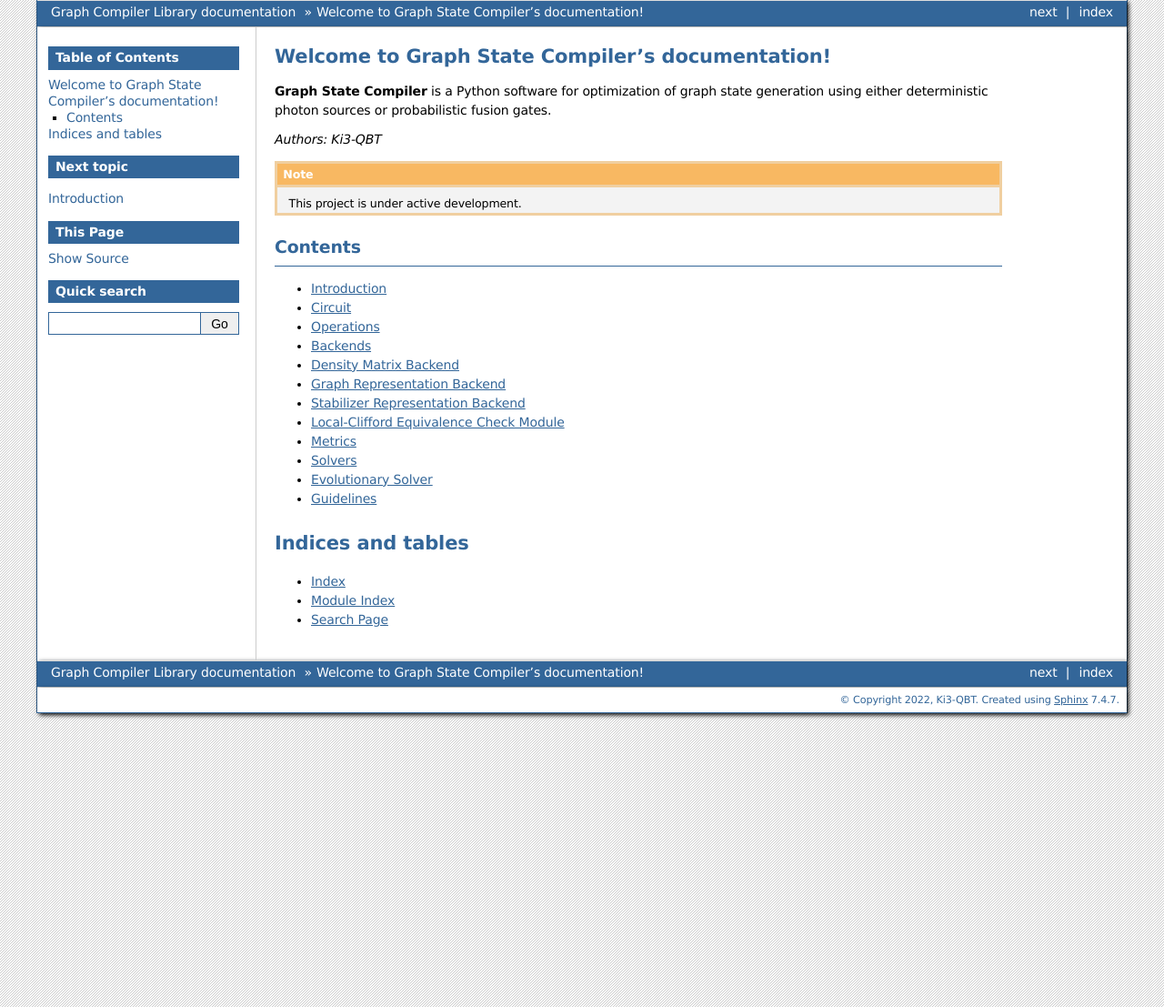
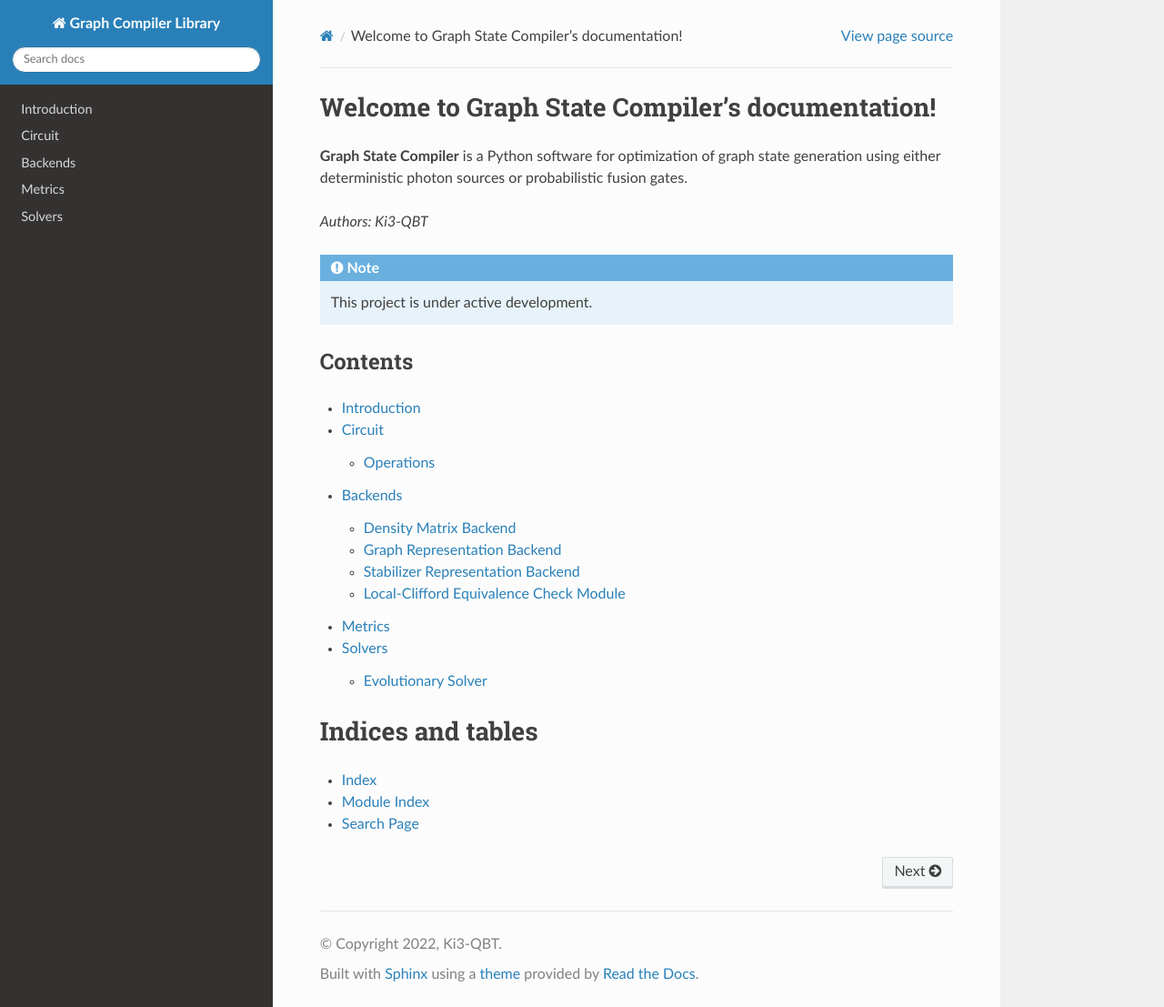
Before and after one commit to graphiq-dev/graphiq, a Sphinx documentation site: the page built from docs/source/index.rst, in a window 1280 px wide and 1107 px high. Shown: the whole window at 91% size. Built offline with Sphinx 7.4.7 and the Read the Docs theme 2.0.0, drawn with Linux system fonts in a browser that asks for light colours; formulas are drawn with MathJax 3.

Commit message:
Update autodocs

```diff
--- a/docs/source/circuits.rst
+++ b/docs/source/circuits.rst
@@ -5,7 +5,7 @@ Circuit
    :members:
 
 Operations
-=========================
+------------------------------
 
 Currently, single-qubit, two-qubit, and measurement operations are implemented.
 
--- a/docs/source/conf.py
+++ b/docs/source/conf.py
@@ -61,3 +61,20 @@ html_theme = 'bizstyle'
 # relative to this directory. They are copied after the builtin static files,
 # so a file named "default.css" will overwrite the builtin "default.css".
 html_static_path = ['_static']
+
+tml_theme_options = {"canonical_url": "https://qucumber.readthedocs.io/en/stable/"}
+
+
+# check if docs are being built on RTD
+on_rtd = os.environ.get("READTHEDOCS", None) == "True"
+
+# The theme to use for HTML and HTML Help pages.  See the documentation for
+# a list of builtin themes.
+#
+html_theme = "default"
+
+if not on_rtd:  # only import and set the theme if we're building docs locally
+    import sphinx_rtd_theme
+
+    html_theme = "sphinx_rtd_theme"
+    html_theme_path = [sphinx_rtd_theme.get_html_theme_path()]
--- a/docs/source/guidelines.rst
+++ /dev/null
@@ -1,6 +0,0 @@
-Guidelines
-=========================
-
-Please use the
-`PEP8 style <https://peps.python.org/pep-0008/>`_
-for code-style consistency.
--- a/docs/source/index.rst
+++ b/docs/source/index.rst
@@ -19,7 +19,6 @@ Contents
    backends
    metrics
    solvers
-   guidelines
 
 
 
--- a/docs/source/solvers.rst
+++ b/docs/source/solvers.rst
@@ -8,6 +8,6 @@ Solvers are individual algorithm implementations for synthesizing or identifying
    :members:
 
 Evolutionary Solver
-=========================
+------------------------------
 .. automodule:: src.solvers.evolutionary_solver
    :members:
```
Also changed, not shown: docs/source/backends.rst (+4 -4 lines), 1 other file.
